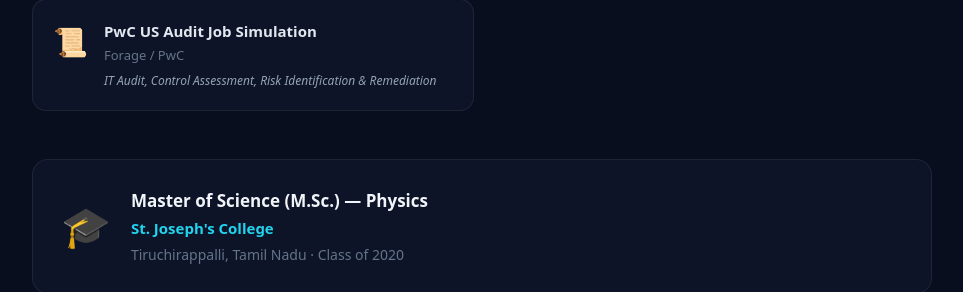
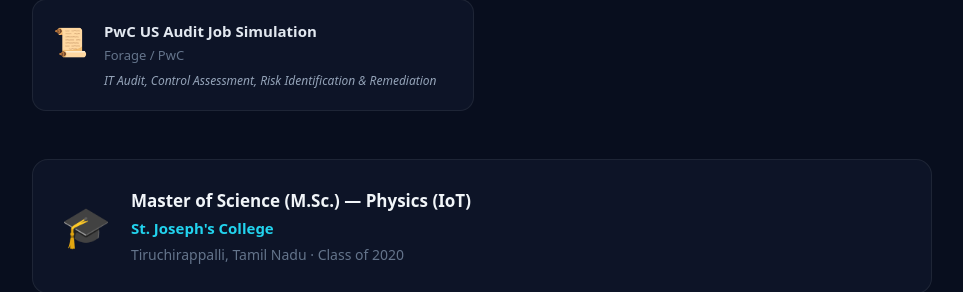
Before and after one commit to Taranitony/tarani_resume, a React (Vite) app: page / in a window 1280 px wide. Shown: the part 5390-5682 px from the top of the page, without its empty margins (158-1121 px from the left). Built offline with nearby package versions, Linux system fonts and the light colour scheme; no server answers.

Commit message:
fix: update education degree to M.Sc. Physics (IoT)

```diff
--- a/src/data/resume.ts
+++ b/src/data/resume.ts
@@ -201,7 +201,7 @@
 ]
 
 export const education = {
-  degree: 'Master of Science (M.Sc.) — Physics',
+  degree: 'Master of Science (M.Sc.) — Physics (IoT)',
   college: "St. Joseph's College",
   location: 'Tiruchirappalli, Tamil Nadu',
   year: '2020',
```
Also changed, not shown: 1 other file (tests, documents, lock files or other folders).
